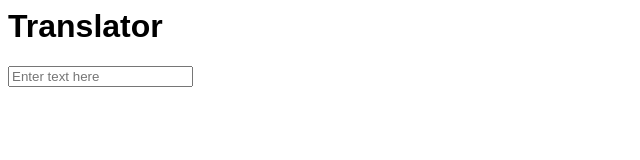
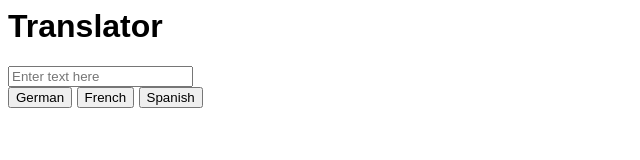
Before and after one commit to mjleavell/translator, a plain HTML site: page index.html in a window 1280 px wide. Shown: the whole page, without its empty margins (0-640 px from the left). Drawn offline with Linux system fonts and the light colour scheme.

Commit message:
completed language buttons

```diff
--- a/index.html
+++ b/index.html
@@ -12,6 +12,12 @@
         <div id="form-fields">
             <form>
                 <input type="text" id="word-input" placeholder="Enter text here">
+                <!-- ???BEST PRACTICE FOR GROUPING BUTTONS??? -->
+                <div id="buttons">
+                    <button id="german-btn">German</button>
+                    <button id="french-btn">French</button>
+                    <button id="spanish-btn">Spanish</button>
+                </div>
             </form>
         </div>
 
```
